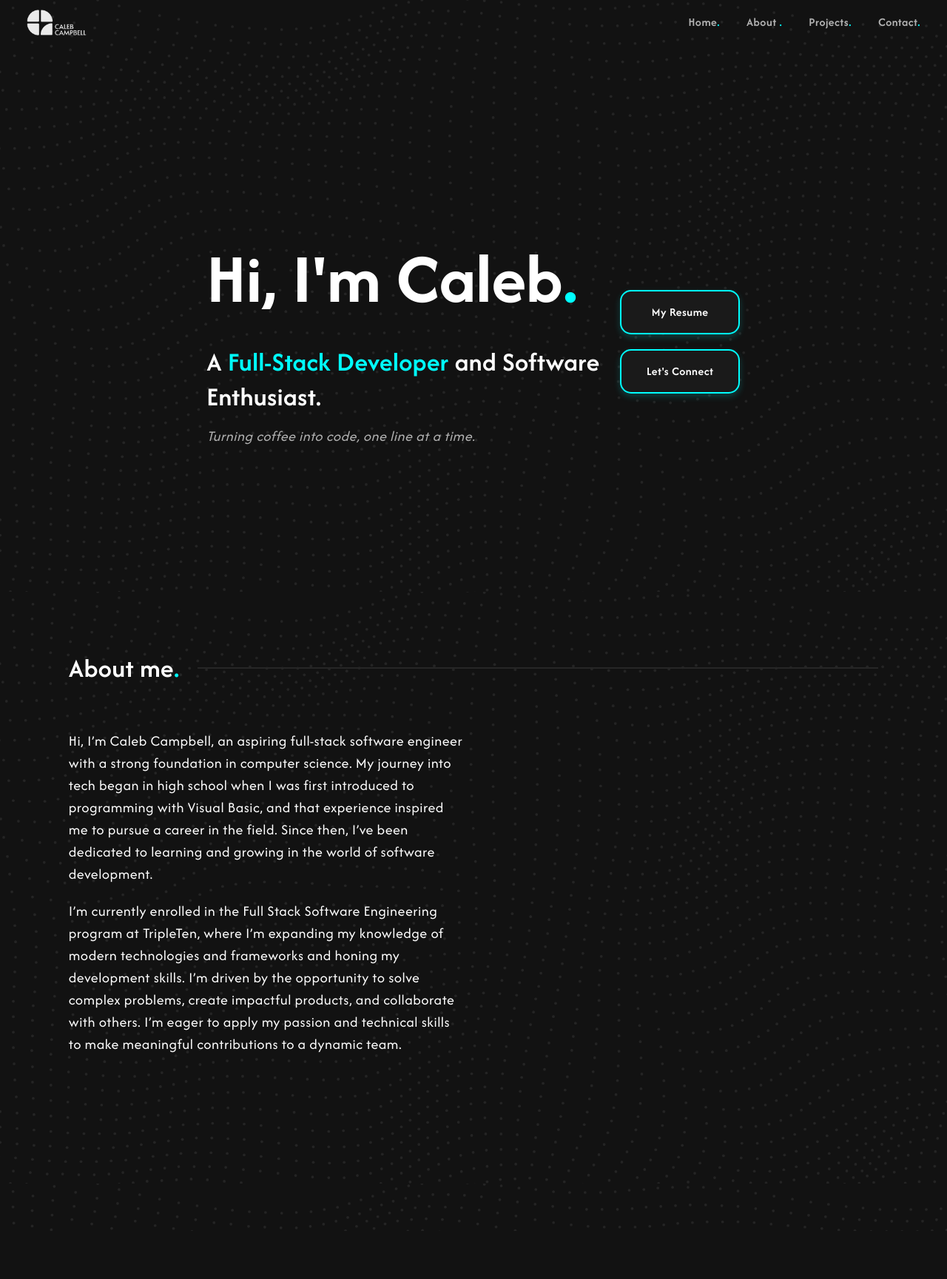
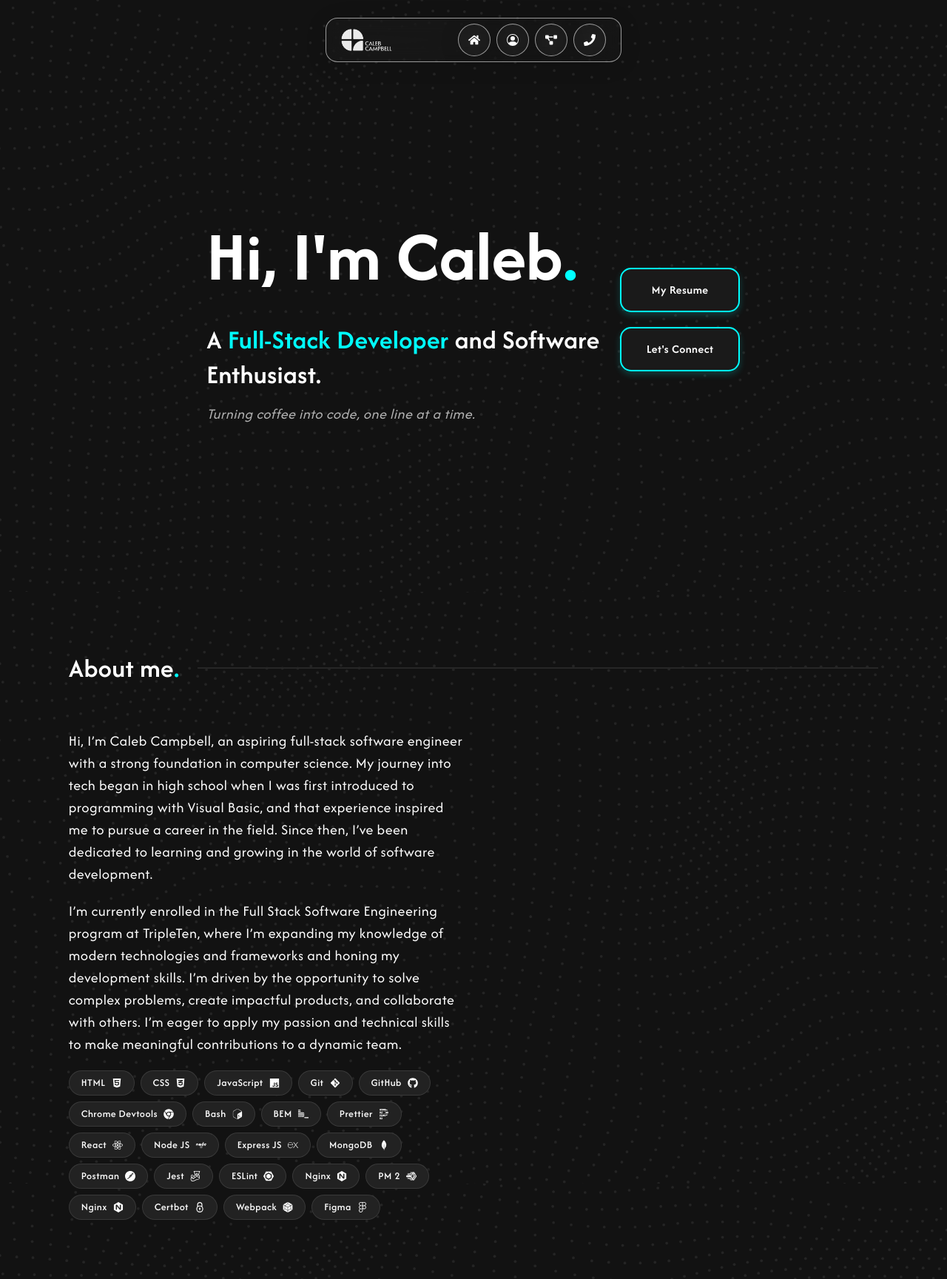
Before and after one commit to cccampb2/landingPage, a React (Vite) app: page / in a window 1280 px wide. Shown: the whole page at 74% size. Before the commit the page ends 1664 px from the top, so only its background shows below. Built offline with nearby package versions, Linux system fonts and the light colour scheme.

Commit message:
refactor: new improved header ui

```diff
--- a/src/components/About/About.css
+++ b/src/components/About/About.css
@@ -36,10 +36,12 @@
   line-height: 1.5;
 }
 
-.card {
-  width: fit-content;
-  height: 254px;
-  border-radius: 30px;
-  background: #212121;
-  box-shadow: 15px 15px 30px rgb(25, 25, 25), -15px -15px 30px rgb(60, 60, 60);
+.about__tags {
+  grid-column: span 6;
+  width: 100%;
+  display: flex;
+  align-items: center;
+  flex-wrap: wrap;
+  align-self: start;
+  gap: 8px;
 }
--- a/src/components/About/About.jsx
+++ b/src/components/About/About.jsx
@@ -2,6 +2,27 @@ import Animation from "../Animation/Animation";
 import Period from "../Period/Period";
 import Section from "../Section/Section";
 import "./About.css";
+import { FaHtml5, FaNode, FaReact } from "react-icons/fa6";
+import { FaCss3Alt, FaGitAlt, FaGithub, FaChrome } from "react-icons/fa";
+import { IoLogoJavascript } from "react-icons/io5";
+import { GrSecure } from "react-icons/gr";
+
+import {
+  SiGnubash,
+  SiBem,
+  SiPrettier,
+  SiExpress,
+  SiMongodb,
+  SiPostman,
+  SiJest,
+  SiEslint,
+  SiNginx,
+  SiPm2,
+  SiWebpack,
+  SiFigma,
+} from "react-icons/si";
+
+import Tag from "../Tag/Tag";
 
 function About() {
   return (
@@ -37,6 +58,32 @@ function About() {
             a dynamic team.
           </p>
         </Animation>
+        <Animation>
+          <div className="about__tags">
+            <Tag name={"HTML"} ReactIcon={FaHtml5} />
+            <Tag name={"CSS"} ReactIcon={FaCss3Alt} />
+            <Tag name={"JavaScript"} ReactIcon={IoLogoJavascript} />
+            <Tag name={"Git"} ReactIcon={FaGitAlt} />
+            <Tag name={"GitHub"} ReactIcon={FaGithub} />
+            <Tag name={"Chrome Devtools"} ReactIcon={FaChrome} />
+            <Tag name={"Bash"} ReactIcon={SiGnubash} />
+            <Tag name={"BEM"} ReactIcon={SiBem} />
+            <Tag name={"Prettier"} ReactIcon={SiPrettier} />
+            <Tag name={"React"} ReactIcon={FaReact} />
+            <Tag name={"Node JS"} ReactIcon={FaNode} />
+            <Tag name={"Express JS"} ReactIcon={SiExpress} />
+            <Tag name={"MongoDB"} ReactIcon={SiMongodb} />
+            <Tag name={"Postman"} ReactIcon={SiPostman} />
+            <Tag name={"Jest"} ReactIcon={SiJest} />
+            <Tag name={"ESLint"} ReactIcon={SiEslint} />
+            <Tag name={"Nginx"} ReactIcon={SiNginx} />
+            <Tag name={"PM 2"} ReactIcon={SiPm2} />
+            <Tag name={"Nginx"} ReactIcon={SiNginx} />
+            <Tag name={"Certbot"} ReactIcon={GrSecure} />
+            <Tag name={"Webpack"} ReactIcon={SiWebpack} />
+            <Tag name={"Figma"} ReactIcon={SiFigma} />
+          </div>
+        </Animation>
       </div>
     </Section>
   );
--- a/src/components/App/App.jsx
+++ b/src/components/App/App.jsx
@@ -1,12 +1,13 @@
 import { useState } from "react";
 import "./App.css";
 import Header from "../Header/Header";
+import Header_2 from "../Header_2/Header_2";
 import Main from "../Main/Main";
 function App() {
   return (
     <div className="page">
       <div className="page__content">
-        <Header />
+        <Header_2 />
         <Main />
       </div>
     </div>
--- /dev/null
+++ b/src/components/Header_2/Header_2.css
@@ -0,0 +1,85 @@
+.header-2 {
+  background: rgba(255, 255, 255, 0.02);
+  border-radius: 16px;
+  box-shadow: 0 4px 30px rgba(0, 0, 0, 0.1);
+  backdrop-filter: blur(12.4px);
+  -webkit-backdrop-filter: blur(12.4px);
+  border: 1px solid rgba(255, 255, 255, 0.57);
+  position: fixed;
+  color: var(--text-primary);
+  padding: 12px 20px;
+  top: 24px;
+  left: calc(50% - 200px);
+  display: flex;
+  height: 60px;
+  align-items: center;
+  justify-content: space-between;
+  width: 400px;
+  z-index: 999;
+}
+
+.header__logo-2 {
+  height: 30px;
+}
+
+.header__icons {
+  display: flex;
+  gap: 8px;
+  align-items: center;
+}
+
+.header__icon {
+  height: 44px;
+  width: 44px;
+  justify-content: center;
+  display: flex;
+  align-items: center;
+  background: rgba(255, 255, 255, 0.02);
+  border-radius: 50%;
+  box-shadow: 0 4px 30px rgba(0, 0, 0, 0.1);
+  backdrop-filter: blur(12.4px);
+  -webkit-backdrop-filter: blur(12.4px);
+  border: 1px solid rgba(255, 255, 255, 0.57);
+  text-decoration: none;
+  color: inherit;
+  transition: transform 0.2s ease-in-out;
+}
+
+.header__icon::after {
+  content: attr(data-text);
+  text-wrap: nowrap;
+  width: fit-content;
+  height: fit-content;
+  position: absolute;
+  top: 150%;
+  display: none;
+  color: var(--text-primary);
+}
+
+.header__icon:hover::after {
+  display: block;
+}
+
+.header__icon:hover {
+  transform: scale(1.2);
+  border-color: var(--accent-primary);
+
+  color: var(--accent-primary);
+  cursor: pointer;
+}
+
+@media (max-width: 480px) {
+  .header-2 {
+    width: 90%;
+    left: 5%;
+    right: 5%;
+  }
+  .header__logo-2 {
+    display: none;
+  }
+
+  .header__icons {
+    width: 100%;
+    justify-content: space-between;
+  }
+}
--- /dev/null
+++ b/src/components/Header_2/Header_2.jsx
@@ -0,0 +1,28 @@
+import "./Header_2.css";
+import { FaHome, FaPhone, FaProjectDiagram } from "react-icons/fa";
+import { BsPersonCircle } from "react-icons/bs";
+import logo from "../../assets/cclogo.png";
+
+function Header_2() {
+  return (
+    <nav className="header-2">
+      <img src={logo} alt="Caleb Campbell logo" className="header__logo-2" />
+      <div className="header__icons">
+        <a href="#hero" className="header__icon" data-text="Home">
+          <FaHome />
+        </a>
+        <a href="#about" className="header__icon" data-text="About Me">
+          <BsPersonCircle />
+        </a>
+        <a href="#projects" className="header__icon" data-text="Projects">
+          <FaProjectDiagram />
+        </a>
+        <a href="#contact" className="header__icon" data-text="Contact">
+          <FaPhone />
+        </a>
+      </div>
+    </nav>
+  );
+}
+
+export default Header_2;
--- a/src/components/Section/Section.css
+++ b/src/components/Section/Section.css
@@ -6,10 +6,6 @@
   padding: 48px 5%;
   min-height: 100dvh;
   will-change: transform, opacity;
-}
-
-.section__hero {
-  padding: 156px 5% 96px;
 }
 
 .section__about {
--- a/src/components/Tag/Tag.css
+++ b/src/components/Tag/Tag.css
@@ -13,7 +13,3 @@
   transition: background 0.3s ease, color 0.3s ease;
   border: 1px solid rgba(255, 255, 255, 0.1);
 }
-
-.tag:hover {
-  color: var(--background-tertiary);
-}
--- a/src/components/Tag/Tag.jsx
+++ b/src/components/Tag/Tag.jsx
@@ -1,19 +1,9 @@
 import "./Tag.css";
 
-function Tag({ background, ReactIcon, name, href }) {
+function Tag({ ReactIcon, name }) {
   return (
-    <div>
-      <a
-        href={href}
-        className="tag"
-        target="_blank"
-        onMouseEnter={(e) =>
-          (e.currentTarget.style.backgroundColor = background)
-        }
-        onMouseLeave={(e) =>
-          (e.currentTarget.style.backgroundColor = "var(--background-tertiary)")
-        }
-      >
+    <div style={{ width: "fit-content" }}>
+      <a className="tag" target="_blank">
         {name}
         <ReactIcon />
       </a>
```
